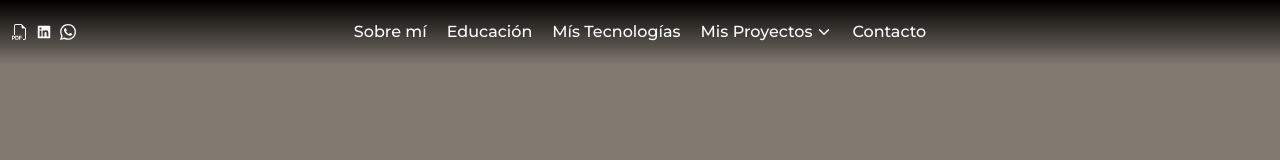
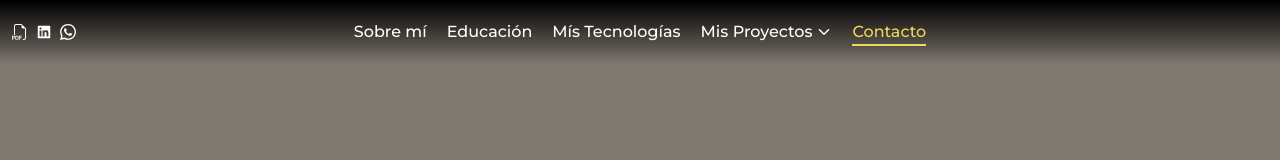
Before and after one commit to fermin234/Portfolio, a React (Vite) app: page / in a window 1280 px wide. Shown: the top 160 px of the page. Built offline with nearby package versions, Linux system fonts and the light colour scheme.

Commit message:
add Navbar styles and active section tracking

```diff
--- /dev/null
+++ b/src/components/Navbar/Navbar.css
@@ -0,0 +1,32 @@
+.navbar-item {
+  position: relative;
+  transition: all 0.3s ease;
+}
+
+.navbar-item::after {
+  content: '';
+  position: absolute;
+  bottom: -2px;
+  left: 0;
+  width: 0;
+  height: 2px;
+  background-color: #ecd85d;
+  transition: width 0.4s ease-out;
+}
+
+.navbar-item:hover::after {
+  width: 100%;
+}
+
+.navbar-item:hover {
+  opacity: 1;
+}
+
+.navbar-item.active {
+  color: #ecd85d;
+}
+
+.navbar-item.active::after {
+  width: 100%;
+  background-color: #ecd85d;
+}
--- a/src/components/Navbar/Navbar.jsx
+++ b/src/components/Navbar/Navbar.jsx
@@ -9,12 +9,14 @@ import { BsFiletypePdf } from 'react-icons/bs';
 import { AiFillLinkedin } from 'react-icons/ai';
 import { ImWhatsapp } from 'react-icons/im';
 import { IoIosArrowDown } from 'react-icons/io';
+import './Navbar.css';
 
 export default function Navbar({ status, setStatus }) {
   const { pathname } = useLocation()
   const history = useHistory()
   const [drawer, setDrawer] = useState(false)
   const [color, setColor] = useState(false)
+  const [activeSection, setActiveSection] = useState('inicio')
 
   const changeNav = () => {
     setDrawer(false)
@@ -23,6 +25,45 @@ export default function Navbar({ status, setStatus }) {
     } else {
       setColor(false);
     }
+  };
+
+  const updateActiveSection = () => {
+    const sections = ['inicio', 'about', 'educacion', 'technologies', 'projects', 'contact'];
+    const scrollPos = window.scrollY;
+    const windowHeight = window.innerHeight;
+
+    if (scrollPos + windowHeight >= document.documentElement.scrollHeight - 50) {
+      setActiveSection('contact');
+      return;
+    }
+
+    let currentSection = 'inicio';
+    let maxVisibleArea = 0;
+
+    sections.forEach(sectionId => {
+      const section = document.getElementById(sectionId);
+      if (section) {
+        const rect = section.getBoundingClientRect();
+        const sectionTop = rect.top;
+        const sectionBottom = rect.bottom;
+        const sectionHeight = rect.height;
+
+        let visibleTop = Math.max(0, -sectionTop);
+        let visibleBottom = Math.min(sectionHeight, windowHeight - sectionTop);
+        let visibleArea = Math.max(0, visibleBottom - visibleTop);
+
+        if (sectionTop <= windowHeight * 0.5 && sectionBottom >= windowHeight * 0.5) {
+          visibleArea += sectionHeight * 0.3;
+        }
+
+        if (visibleArea > maxVisibleArea) {
+          maxVisibleArea = visibleArea;
+          currentSection = sectionId;
+        }
+      }
+    });
+
+    setActiveSection(currentSection);
   };
 
   function handleClick(e) {
@@ -50,16 +91,29 @@ export default function Navbar({ status, setStatus }) {
   }
 
   useEffect(() => {
-    window.addEventListener("scroll", changeNav);
-  }, []);
+    const handleScroll = () => {
+      changeNav();
+      if (pathname === '/') {
+        updateActiveSection();
+      }
+    };
+
+    window.addEventListener("scroll", handleScroll);
+
+    if (pathname === '/') {
+      updateActiveSection();
+    }
+
+    return () => {
+      window.removeEventListener("scroll", handleScroll);
+    };
+  }, [pathname]);
 
   return (
     <nav className={`fixed w-full flex flex-col items-center font-Montserrat z-[100]`}>
 
-      {/* Pc */}
       <div className={`${color ? "bg-[#120f07] h-[4vh]" : "gradient h-[8vh]"} relative max-[620px]:bg-[#120f07] w-full flex items-center transition-all duration-1000`}>
         <div className='absolute left-3 top-0 h-full flex items-center gap-2'>
-          {/* cv */}
           <a
             rel="noreferrer"
             target="_blank"
@@ -69,7 +123,6 @@ export default function Navbar({ status, setStatus }) {
             className='w-full h-auto'>
             <BsFiletypePdf color='white' className='hover:cursor-pointer hover:opacity-25' />
           </a>
-          {/* linkedin */}
           <a
             rel="noreferrer"
             href="https://www.linkedin.com/in/fermin-solaberrieta/"
@@ -77,25 +130,24 @@ export default function Navbar({ status, setStatus }) {
             className='w-full h-auto'>
             <AiFillLinkedin color='white' className='hover:cursor-pointer hover:opacity-25' />
           </a>
-          {/* wsp */}
           <a rel="noreferrer" href="https://wa.me/2473400240?text=Hola%20Fermín, %20estuve%20mirando%20tu%20perfil%20junto%20con%20tus%20proyectos%20y%20me%20interesaría%20ponerme%20en%20contacto%20con%20usted.%20¡Muchas%20gracias!" target="_blank" className='w-full h-auto' >
             <ImWhatsapp color='white' className=' hover:cursor-pointer hover:opacity-25' />
           </a>
         </div>
         <div className="flex justify-center items-center gap-5 max-[760px]:hidden w-full text-white">
-          <RouterLink to="/" className={`${pathname !== "/" ? "" : "hidden"} hover:cursor-pointer`}>
+          <RouterLink to="/" className={`${pathname !== "/" ? "" : "hidden"} navbar-item hover:cursor-pointer ${activeSection === 'inicio' ? 'active' : ''}`}>
             Inicio
           </RouterLink>
-          <Link to="about" smooth="true" duration={1000} className='hover:cursor-pointer hover:opacity-25' onClick={() => handleClick("about")}>
+          <Link to="about" smooth="true" duration={1000} className={`navbar-item hover:cursor-pointer ${activeSection === 'about' ? 'active' : ''}`} onClick={() => handleClick("about")}>
             Sobre mí
           </Link>
-          <Link to="educacion" smooth="true" duration={1000} className='hover:cursor-pointer hover:opacity-25' onClick={() => handleClick("educacion")}>
+          <Link to="educacion" smooth="true" duration={1000} className={`navbar-item hover:cursor-pointer ${activeSection === 'educacion' ? 'active' : ''}`} onClick={() => handleClick("educacion")}>
             Educación
           </Link>
-          <Link to="technologies" smooth="true" duration={1000} className='hover:cursor-pointer hover:opacity-25' onClick={() => handleClick("technologies")}>
+          <Link to="technologies" smooth="true" duration={1000} className={`navbar-item hover:cursor-pointer ${activeSection === 'technologies' ? 'active' : ''}`} onClick={() => handleClick("technologies")}>
             Mís Tecnologías
           </Link>
-          <div className={`hover:cursor-pointer w-fit ${status ? "hover:opacity-100" : "hover:opacity-25"}`} onClick={() => setStatus(!status)}>
+          <div className={`navbar-item hover:cursor-pointer w-fit ${activeSection === 'projects' ? 'active' : ''} ${status ? "hover:opacity-100" : ""}`} onClick={() => setStatus(!status)}>
             <p className='flex justify-center items-center gap-1'>
               Mis Proyectos
               <IoIosArrowDown />
@@ -112,7 +164,7 @@ export default function Navbar({ status, setStatus }) {
 
 
 
-          <Link to="contact" smooth="true" duration={1000} className='hover:cursor-pointer hover:opacity-25' onClick={() => handleClick("contact")}>
+          <Link to="contact" smooth="true" duration={1000} className={`navbar-item hover:cursor-pointer ${activeSection === 'contact' ? 'active' : ''}`} onClick={() => handleClick("contact")}>
             Contacto
           </Link>
         </div>
@@ -125,7 +177,6 @@ export default function Navbar({ status, setStatus }) {
 
       </div>
 
-      {/* Cell phone */}
       <div onClick={() => setDrawer(false)} className={`${drawer ? "" : "hidden"} w-full h-screen`}>
         <div className={`flex flex-col items-center gap-2 py-2 bg-black text-white`}>
           <a href="/" className={`${pathname !== "/" ? "" : "hidden"} w-full text-center py-1`}>Inicio</a>
```
